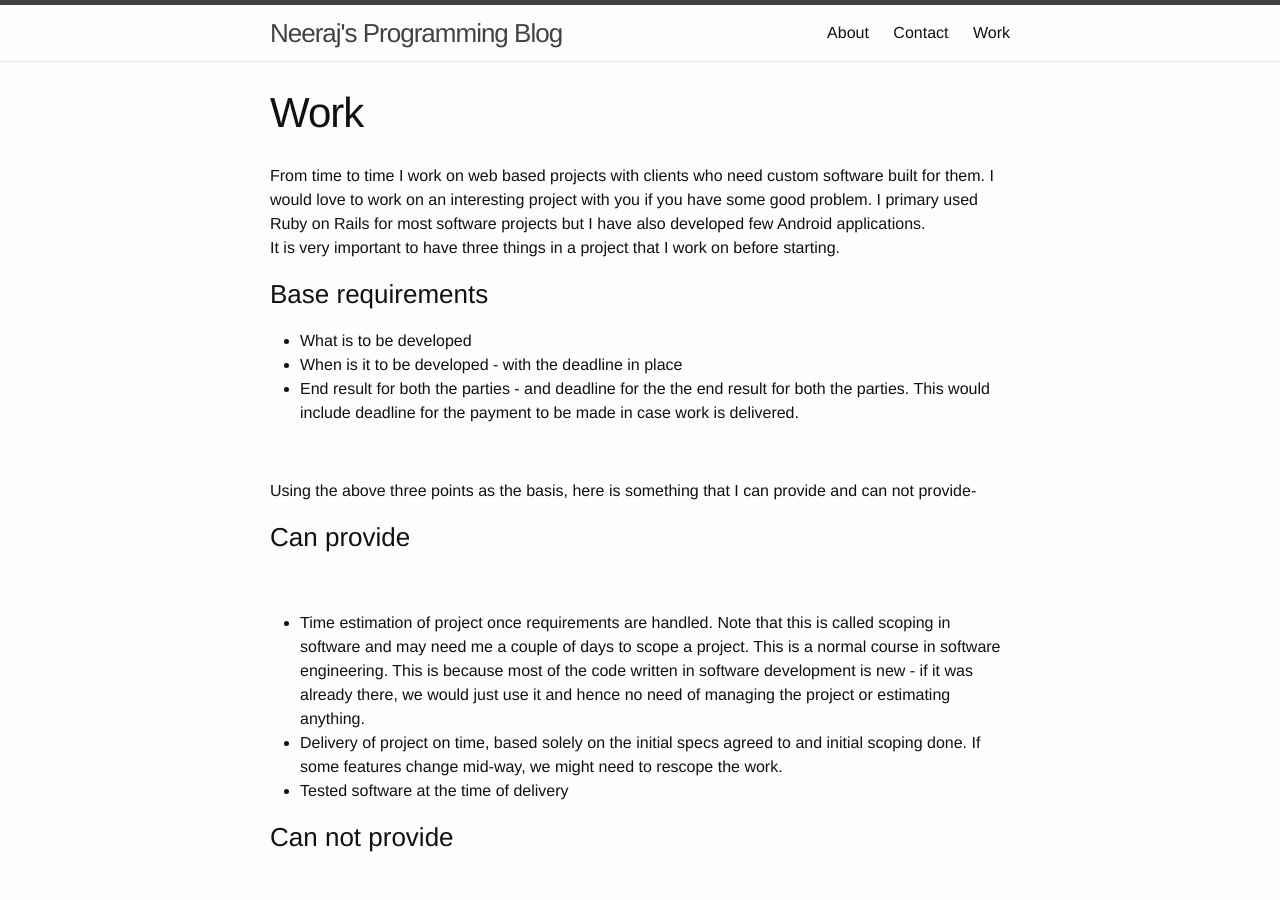
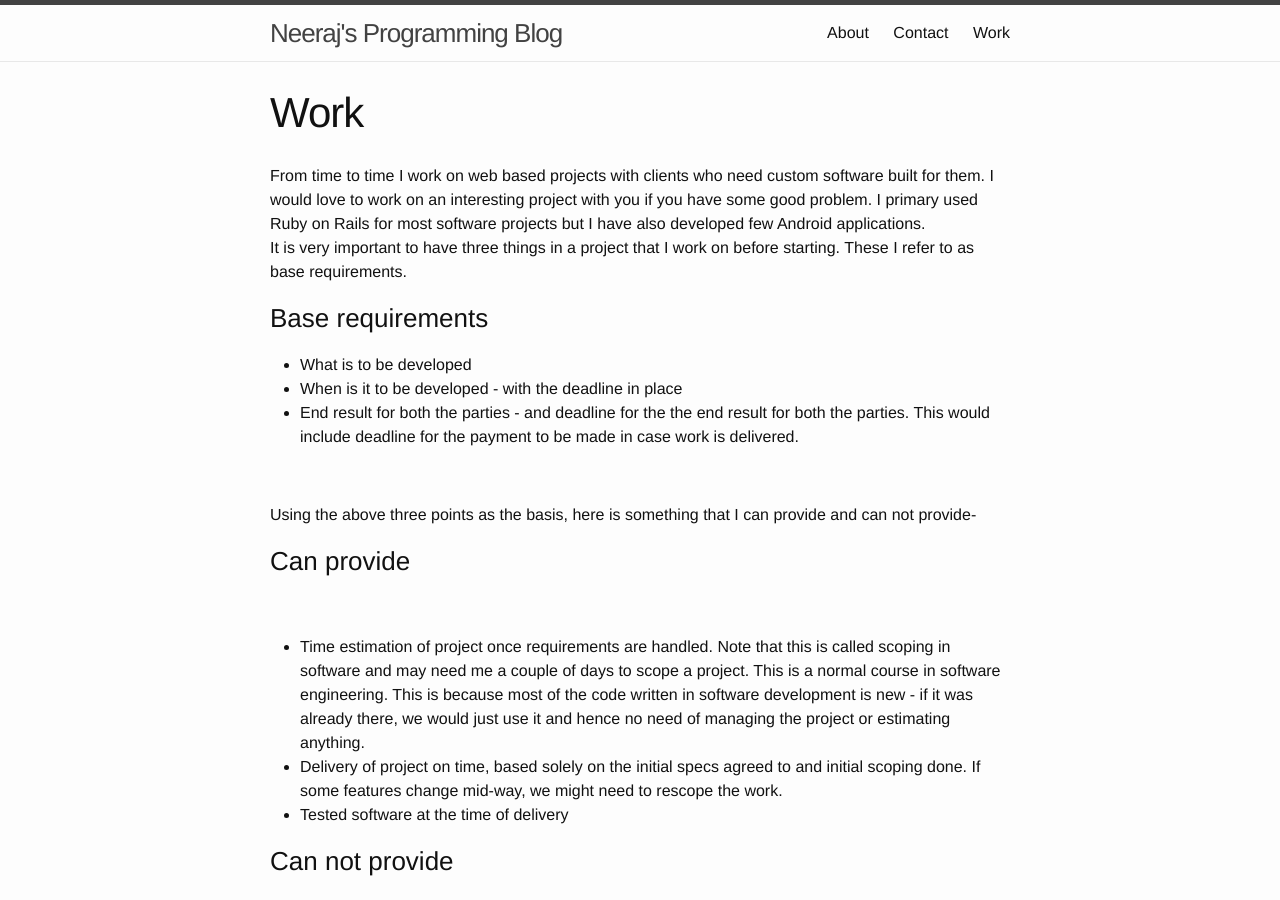
Before and after one commit to shklnrj/shklnrj.github.io, a Jekyll site: the page built from work.md, in a window 1280 px wide and 900 px high. Built offline with Jekyll 4.4.1, drawn with Linux system fonts in a browser that asks for light colours.

Commit message:
Changed a bit of text.

```diff
--- a/work.md
+++ b/work.md
@@ -7,7 +7,7 @@ permalink: /work/
 
 From time to time I work on web based projects with clients who need custom software built for them. I would love to work on an interesting project with you if you have some good problem. I primary used Ruby on Rails for most software projects but I have also developed few Android applications.
 <br>
-It is very important to have three things in a project that I work on before starting.
+It is very important to have three things in a project that I work on before starting. These I refer to as base requirements.
 <br>
 
 <h3> Base requirements </h3>
```
